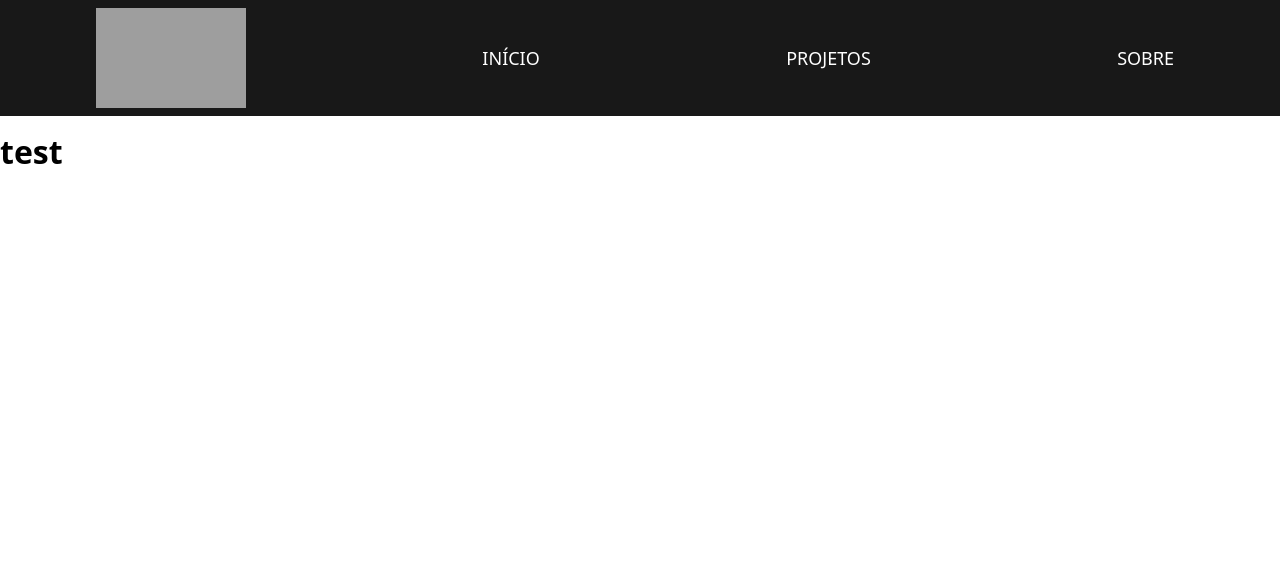
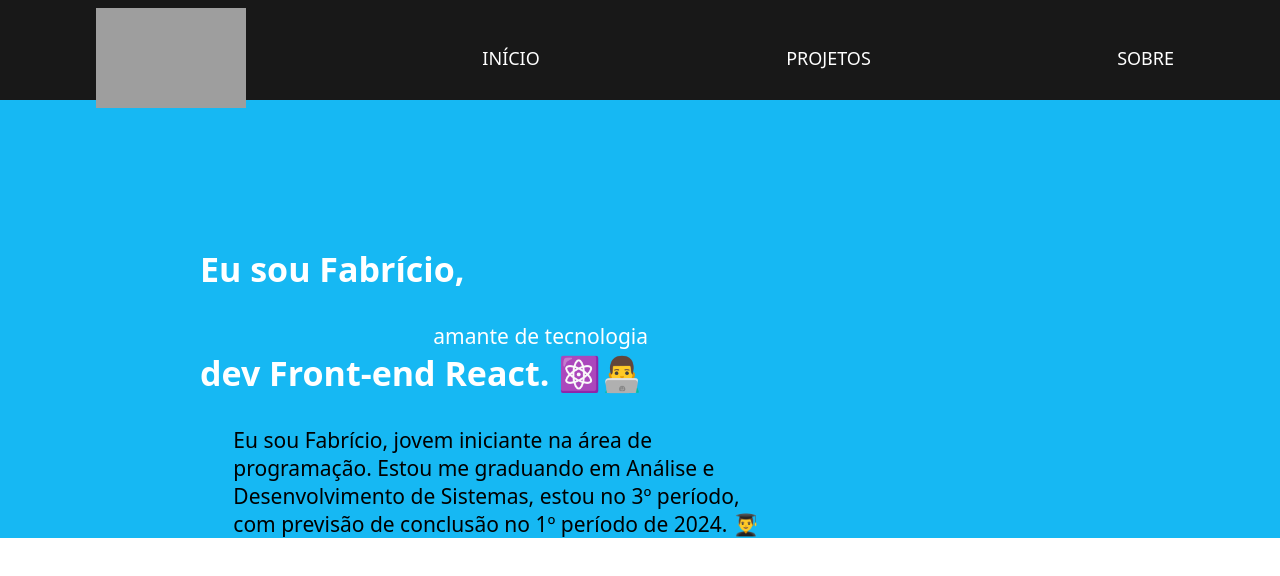
Before and after one commit to Fabricio-Antonio/portifolio, a Next.js app in the folder portifolio/: page / in a window 1280 px wide. Shown: the top 576 px of the page. Built offline with nearby package versions, Linux system fonts and the light colour scheme; grey boxes are pictures that could not be loaded.

Commit message:
efeito de digitação test

```diff
--- a/portifolio/package.json
+++ b/portifolio/package.json
@@ -19,6 +19,7 @@
     "postcss": "8.4.23",
     "react": "18.2.0",
     "react-dom": "18.2.0",
+    "react-typical": "^0.1.3",
     "styled-components": "^6.0.0-rc.1",
     "tailwindcss": "3.3.2",
     "typescript": "5.0.4"
--- a/portifolio/src/components/Menu/style.jsx
+++ b/portifolio/src/components/Menu/style.jsx
@@ -4,7 +4,7 @@
     height: 10vh;
     width: 100vw;
     background-color: #181818;
-    margin-bottom: 50px;
+    padding-bottom: 100px;
 
     ul {
         display: flex;
--- /dev/null
+++ b/portifolio/src/components/Section/style.jsx
@@ -0,0 +1,23 @@
+import styled from 'styled-components'
+
+export const StyledSection = styled.div`
+    width: 100%;
+    height: 100%;
+    background-color: #16B8F3;
+    padding-top: 2%;
+
+    & h1{
+    font-size: 34px;
+    font-weight: 700;
+    margin-left: 15.625vw;
+    padding-top: 120px;
+    color: #FFF;
+    }
+
+    & p{
+    font-size: 21px;
+    font-weight: 500;
+    margin-left: 18.229166666666668vw;
+    margin-top: 30px;
+    }
+`
--- a/portifolio/src/pages/index.tsx
+++ b/portifolio/src/pages/index.tsx
@@ -1,6 +1,7 @@
 import Head from "next/head"
 import { Menu } from "../components/Menu/index"
-
+import { StyledSection } from "@/components/Section/style"
+import Typical from 'react-typical';
 
 export default function Home() {
   return (
@@ -11,7 +12,28 @@
       <meta name="description" content="Desenvolvedor front-end"></meta>
     </Head>
       <Menu/>
-      <h1>test</h1>
+      <StyledSection>
+        <h1>Eu sou Fabrício, {''}
+          <Typical
+          loop={Infinity}
+          steps={[
+            'dev Front-end React. ⚛️👨‍💻',
+            1000,
+            'amante de tecnologia',
+            1000]}
+            />
+           dev Front-end React. ⚛️👨‍💻</h1>
+        <p>Eu sou Fabrício, jovem iniciante na área de
+          <br/>
+          programação. Estou me graduando em Análise e
+          <br/>
+
+          Desenvolvimento de Sistemas, estou no 3º período,
+          <br/>
+
+          com previsão de conclusão no 1º período de 2024. 👨‍🎓
+        </p>
+      </StyledSection>
     </>
   )
 }
```
Also changed, not shown: portifolio/src/components/Section/index.jsx (added, +9 -0 lines), 1 other file (tests, documents, lock files or other folders).
